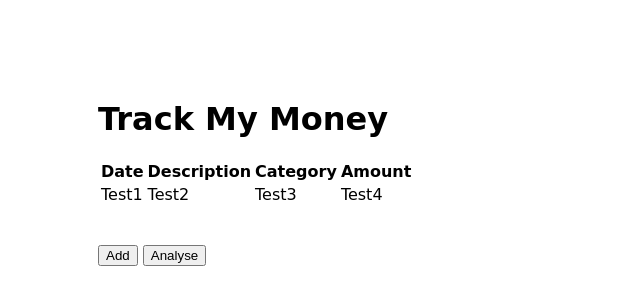
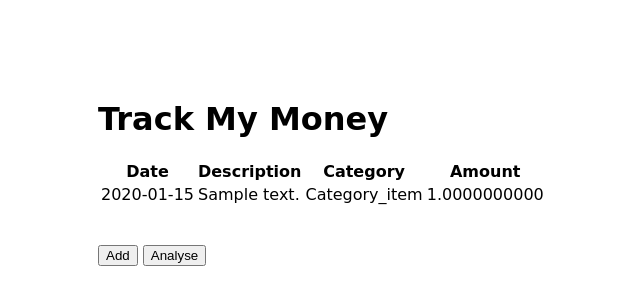
Before and after one commit to aditya1876/TrackMyMoney, a Flask app: page / in a window 1280 px wide. Shown: the top 305 px of the page, without its empty margins (2-642 px from the left). Run offline with Flask 2, Linux system fonts and the light colour scheme; tables that the repository leaves empty hold one stand-in row (values such as "Sample post").

Commit message:
tiny changes

```diff
--- a/App.py
+++ b/App.py
@@ -1,4 +1,4 @@
-from flask import Flask, render_template, url_for
+from flask import Flask, render_template, url_for, request, redirect
 from flask_sqlalchemy import SQLAlchemy
 from datetime import datetime
 
@@ -27,12 +27,22 @@ class Tracker(db.Model):
     you should now see a test.db file created.
 """
 
-
 #Page locations
 @app.route('/', methods=['POST','GET'])
-@app.route('/home')
 def home():
-    return render_template('Home.html')
+    if request.method=='POST':
+        expense_item = request.form['Mylist']                   #getting the item form home.html
+        new_expense = Tracker(desc=expense_item)                #creating a Tracker object.
+
+        try:
+            db.session.add(new_expense)                         #adding data to the database.
+            db.session.commit()
+            return redirect('/')
+        except:
+            return "Error in adding expense."
+    else:
+        expenses = Tracker.query.order_by(Tracker.tr_date).all()
+        return render_template('Home.html', expenses=expenses)
 
 @app.route('/about')
 def about():
--- a/templates/Home.html
+++ b/templates/Home.html
@@ -13,12 +13,14 @@
             <th>Category</th>
             <th>Amount</th>
         </tr>
-        <tr>
-            <td>Test1</td>
-            <td>Test2</td>
-            <td>Test3</td>
-            <td>Test4</td>
-        </tr>
+        {% for expense in expenses %}
+            <tr>
+                <td>{{ expense.tr_date.date() }}</td>
+                <td>{{ expense.desc }}</td>
+                <td>Category_item</td>
+                <td>{{ expense.amt }}</td>
+            </tr>
+        {% endfor %}
     </table>
     <br>
     <br>
```
